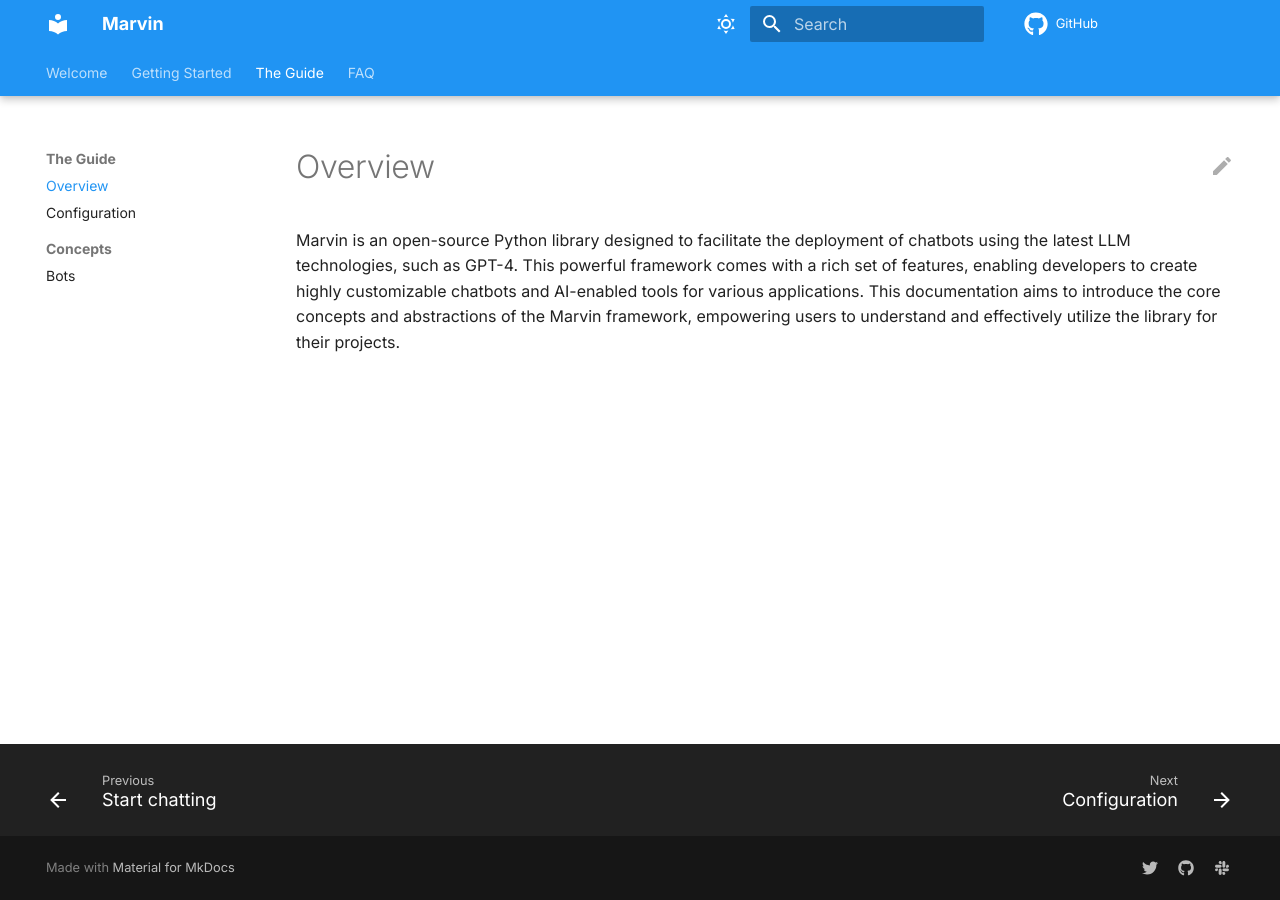
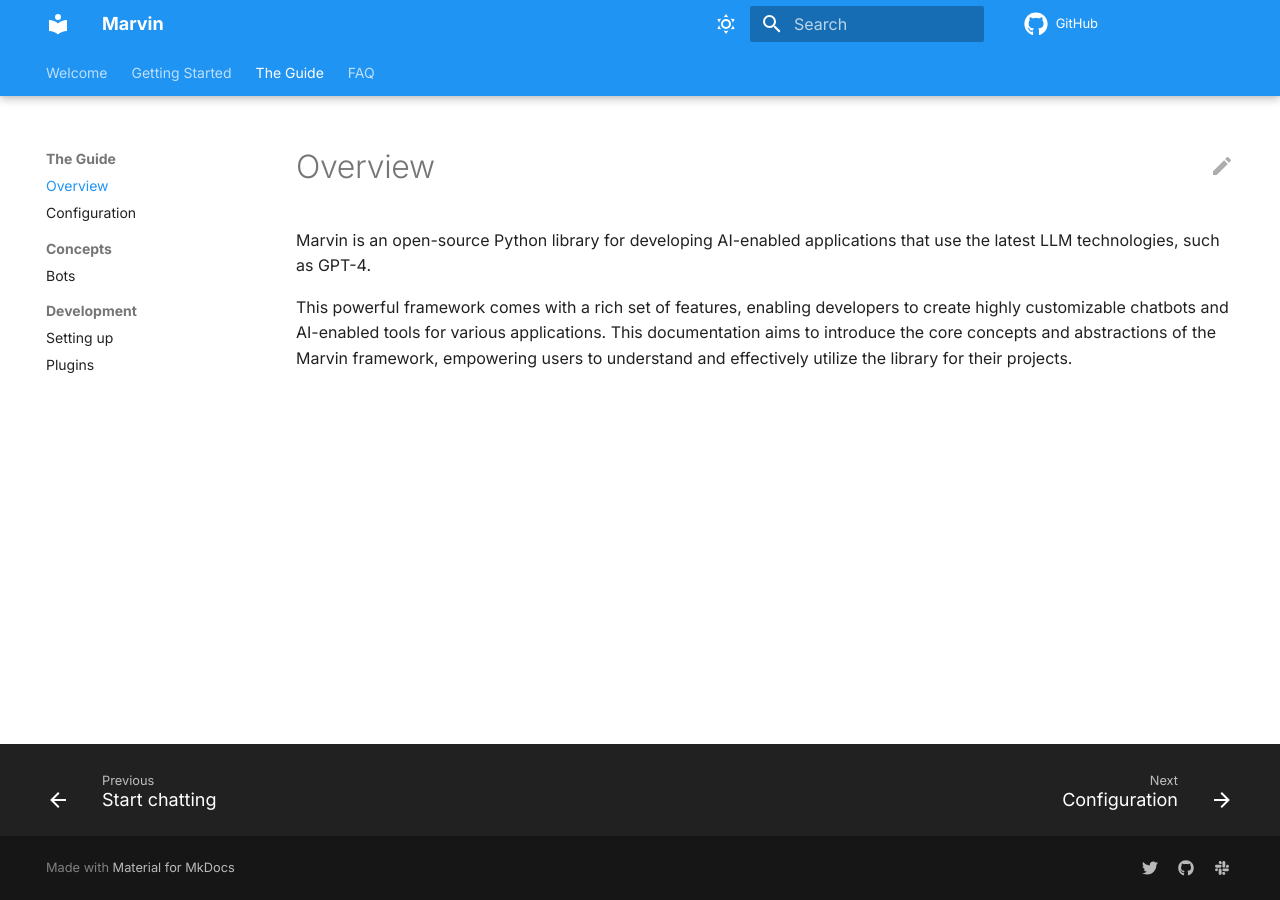
Before and after one commit to PrefectHQ/marvin, an MkDocs documentation site: the page built from docs/guide/overview.md, in a window 1280 px wide. Built offline with MkDocs 1.6.1 and Material for MkDocs 9.7.7, drawn with Linux system fonts in a browser that asks for light colours; comment, search, counter and statistics services are not loaded.

Commit message:
Add development docs

```diff
--- a/docs/guide/overview.md
+++ b/docs/guide/overview.md
@@ -1,3 +1,5 @@
 # Overview
 
-Marvin is an open-source Python library designed to facilitate the deployment of chatbots using the latest LLM technologies, such as GPT-4. This powerful framework comes with a rich set of features, enabling developers to create highly customizable chatbots and AI-enabled tools for various applications. This documentation aims to introduce the core concepts and abstractions of the Marvin framework, empowering users to understand and effectively utilize the library for their projects.
+Marvin is an open-source Python library for developing AI-enabled applications that use the latest LLM technologies, such as GPT-4.
+
+This powerful framework comes with a rich set of features, enabling developers to create highly customizable chatbots and AI-enabled tools for various applications. This documentation aims to introduce the core concepts and abstractions of the Marvin framework, empowering users to understand and effectively utilize the library for their projects.
--- a/mkdocs.yml
+++ b/mkdocs.yml
@@ -10,6 +10,9 @@
     - Configuration: guide/configuration.md
     - Concepts:
       - guide/bots.md
+    - Development:
+      - Setting up: development/development.md
+      - Plugins: development/plugins.md
   - FAQ: faq.md
   - ...
 
@@ -23,10 +26,11 @@
     - navigation.tabs
     - navigation.tabs.sticky
     - navigation.sections
+    - navigation.footer
     - toc.follow
     - toc.integrate
     - content.action.edit
-    - navigation.footer
+    - content.code.copy
   icon:
     repo: fontawesome/brands/github
     edit: material/pencil
@@ -52,6 +56,13 @@
 markdown_extensions:
   - toc:
       permalink: true
+  - pymdownx.highlight:
+      anchor_linenums: true
+      line_spans: __span
+      pygments_lang_class: true
+  - pymdownx.inlinehilite
+  - pymdownx.snippets
+  - pymdownx.superfences
 repo_url: https://github.com/prefecthq/marvin
 edit_uri: edit/main/docs/
 extra:
```
Also changed, not shown: README.md (+3 -1 lines), docs/development/development.md (added, +45 -0 lines), docs/development/plugins.md (added, +12 -0 lines), docs/getting_started/installation.md (+4 -0 lines), docs/index.md (+2 -0 lines), 2 other files.
